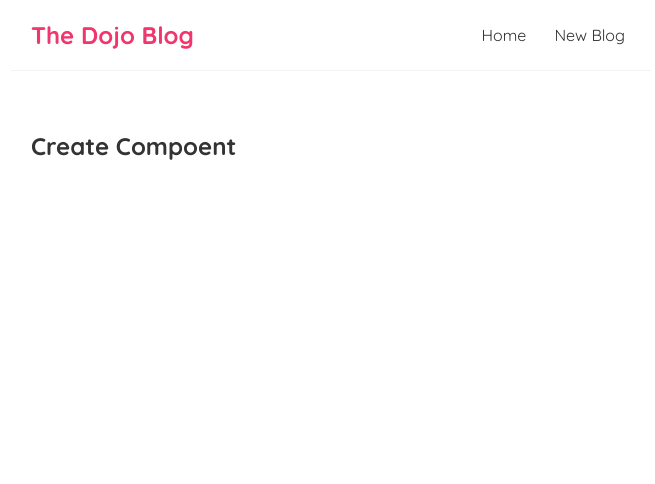
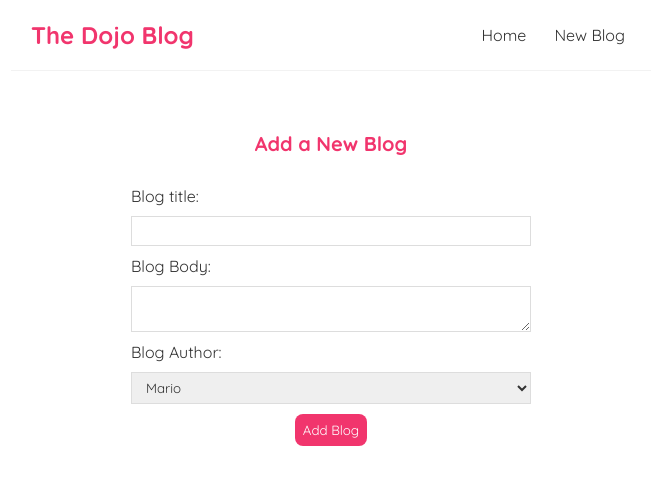
Before and after one commit to rsdevian/Four-Way-Blogs, a React (Create React App) app: page /create in a window 1280 px wide. Shown: the top 484 px of the page, without its empty margins (309-964 px from the left). Built offline with nearby package versions, Linux system fonts and the light colour scheme.

Commit message:
New Css Added

```diff
--- a/src/Create.js
+++ b/src/Create.js
@@ -1,7 +1,19 @@
 const Create = () => {
     return (
         <div className="create">
-            <h2>Create Compoent</h2>
+            <h2>Add a New Blog</h2>
+            <form>
+                <label>Blog title: </label>
+                <input type="text" required/>
+                <label>Blog Body:</label>
+                <textarea required></textarea>
+                <label>Blog Author: </label>
+                <select>
+                    <option value="Mario">Mario</option>
+                    <option value="Liugi">Liugi</option>
+                </select>
+                <button>Add Blog</button>
+            </form>
         </div>
      );
 }
--- a/src/index.css
+++ b/src/index.css
@@ -34,22 +34,70 @@
   padding: 20px;
 }
 
-.blog-preview{
+/* blog previews / list */
+.blog-preview {
   padding: 10px 16px;
-  margin: 20px 0px;
+  margin: 20px 0;
   border-bottom: 1px solid #fafafa;
 }
-
-.blog-preview:hover{
+.blog-preview:hover {
   box-shadow: 1px 3px 5px rgba(0,0,0,0.1);
 }
-
-.blog-preview h2{
+.blog-preview h2 {
   font-size: 20px;
   color: #f1356d;
   margin-bottom: 8px;
 }
-
 .blog-preview a{
   text-decoration: none;
 }
+
+/* blog details page */
+.blog-details h2 {
+  font-size: 20px;
+  color: #f1356d;
+  margin-bottom: 10px;
+}
+.blog-details div {
+  margin: 20px 0;
+}
+.blog-details button {
+  background: #f1356d;
+  color: #fff;
+  border: 0;
+  padding: 8px;
+  border-radius: 8px;
+  cursor: pointer;
+}
+
+/* create new blog form */
+.create {
+  max-width: 400px;
+  margin: 0 auto;
+  text-align: center;
+}
+.create label {
+  text-align: left;
+  display: block;
+}
+.create h2 {
+  font-size: 20px;
+  color: #f1356d;
+  margin-bottom: 30px;
+}
+.create input, .create textarea, .create select {
+  width: 100%;
+  padding: 6px 10px;
+  margin: 10px 0;
+  border: 1px solid #ddd;
+  box-sizing: border-box;
+  display: block;
+}
+.create button {
+  background: #f1356d;
+  color: #fff;
+  border: 0;
+  padding: 8px;
+  border-radius: 8px;
+  cursor: pointer;
+}
```
